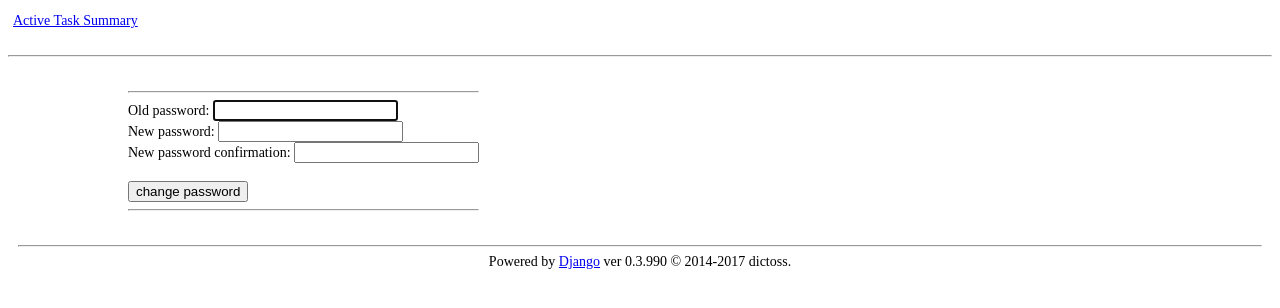
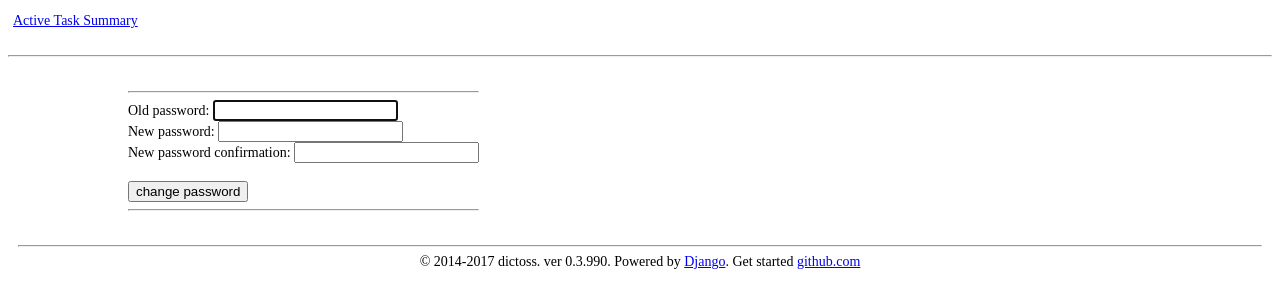
Before and after one commit to dictoss/active-task-summary, a Django app: page /ats/manage/chpasswd/ in a window 1280 px wide. Shown: the top 308 px of the page. Run offline with Django 3.2, Linux system fonts and the light colour scheme.

Commit message:
change footer.

```diff
--- a/ats/templates/base.html
+++ b/ats/templates/base.html
@@ -61,7 +61,7 @@
 </div>
 <div class="boxfooter">
   <hr>
-  Powered by <a href="https://www.djangoproject.com/">Django</a> ver {{ app_version }} &copy; 2014-2017 {{ app_auther }}.
+  &copy; 2014-2017 {{ app_auther }}. ver {{ app_version }}. Powered by <a href="https://www.djangoproject.com/">Django</a>. Get started <a href="https://github.com/dictoss/active-task-summary/">github.com</a>
 </div>
 </div>
 </body>
```
